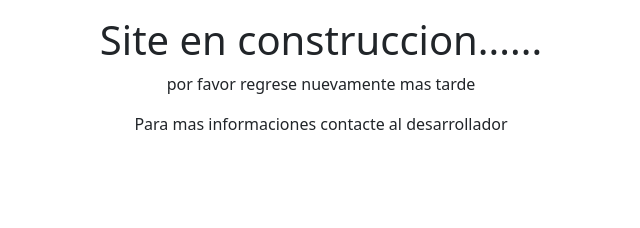
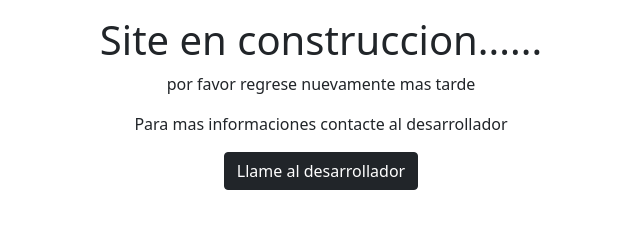
Before and after one commit to vitres8/developer-assistant, a plain HTML site: page index.html in a window 1280 px wide. Shown: the whole page, without its empty margins (319-959 px from the left). Drawn offline with nearby package versions, Linux system fonts and the light colour scheme.

Commit message:
mejoras en el diseño

```diff
--- a/index.html
+++ b/index.html
@@ -15,6 +15,7 @@
         <h1>Site en construccion......</h1>
         <p>por favor regrese nuevamente mas tarde</p>
         <p>Para mas informaciones contacte al desarrollador</p>
+        <button class="btn btn-dark">Llame al desarrollador</button>
     </div>
 
 
```
